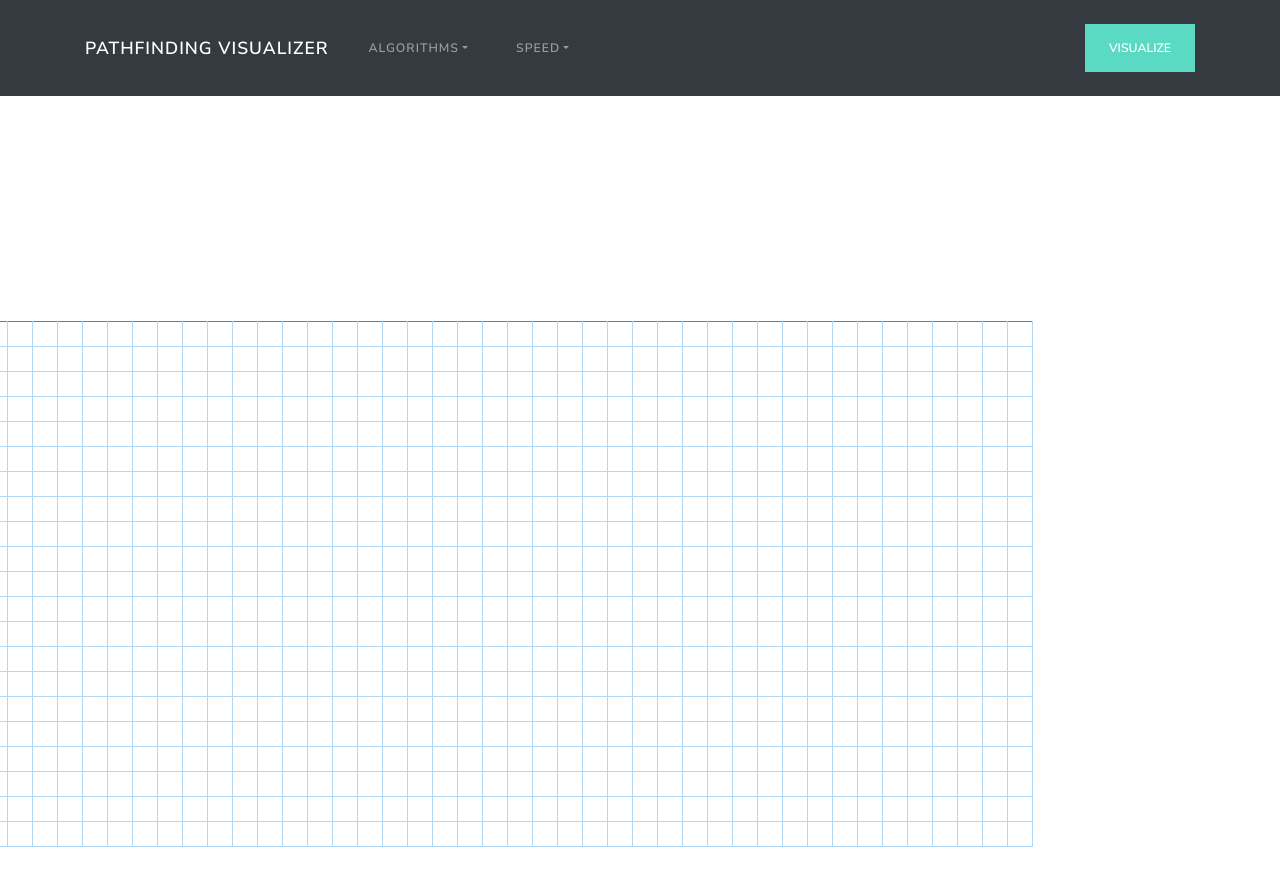
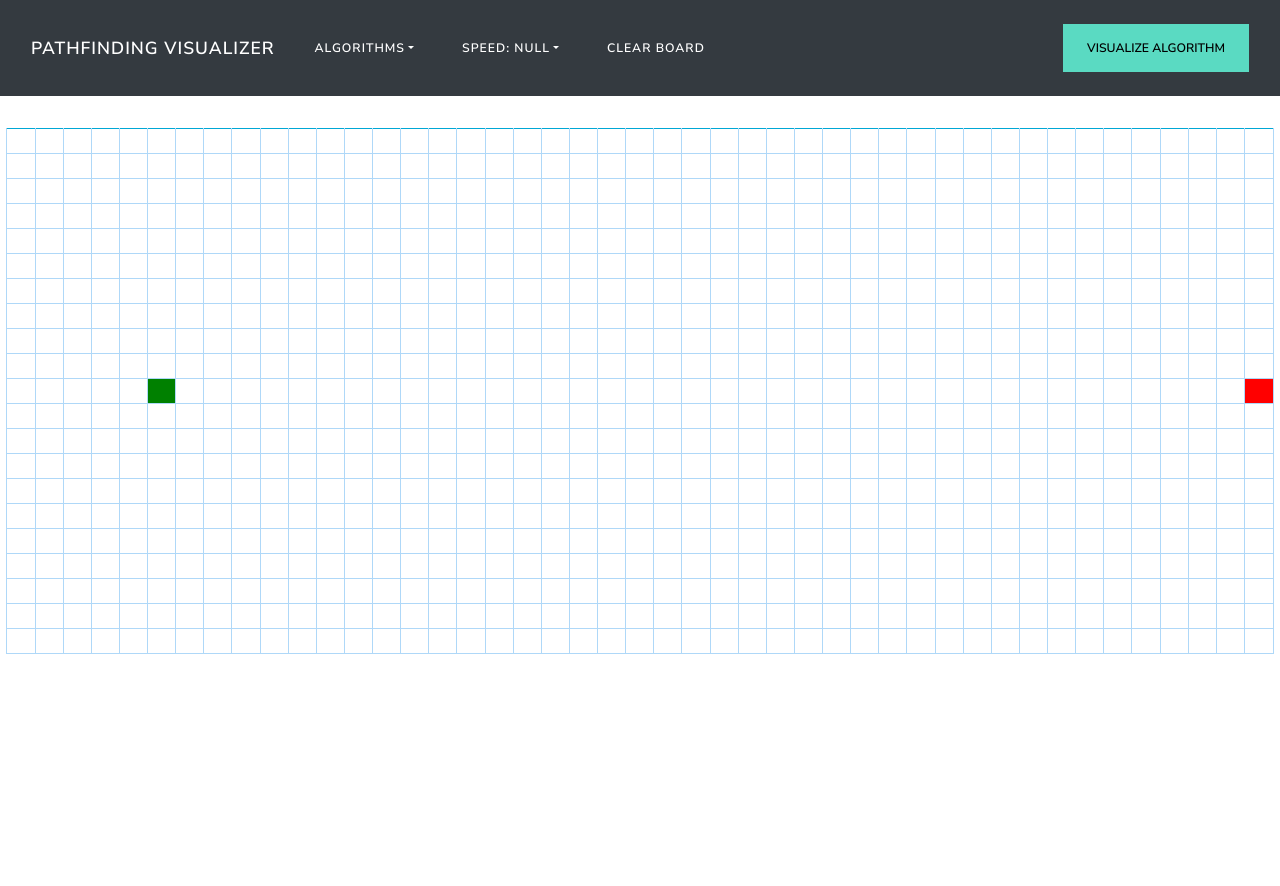
Before and after one commit to nitkkrjatin/pathfindingVisualizer, a React (Create React App) app in the folder pathfinding/: page / in a window 1280 px wide. Shown: the top 886 px of the page. After the commit the page ends 800 px from the top, so only its background shows below. Built offline with nearby package versions, Linux system fonts and the light colour scheme.

Commit message:
Added dijkstra algo and little animation

```diff
--- /dev/null
+++ b/pathfinding/src/algorithms.js
@@ -0,0 +1,69 @@
+export const dijkstra = (grid) => {
+  const ans = []
+  let start
+  let end
+  let nodes = []
+  for (let i = 0; i < grid.length; i++) {
+    let curr = []
+    for (let j = 0; j < grid[0].length; j++) {
+      let node = {
+        row: grid[i][j].row,
+        col: grid[i][j].col,
+        distance: 10000,
+        prev: null,
+        isStart: grid[i][j].isStart,
+        isFinish: grid[i][j].isFinish,
+        unvisited: true,
+        isVisited: false,
+      }
+      curr.push(node)
+      if (grid[i][j].isStart) start = node
+      if (grid[i][j].isFinish) end = node
+    }
+    nodes.push(curr)
+  }
+  return dijkstraAlgo(nodes, start, end, ans)
+}
+
+const dijkstraAlgo = (nodes, start, finish, ans) => {
+  start.distance = 0
+  let unvisitedNodes = getAllNodes(nodes)
+  while (!!unvisitedNodes.length) {
+    unvisitedNodes.sort((nodeA, nodeB) => nodeA.distance - nodeB.distance)
+    let curr = unvisitedNodes.shift()
+    if (curr.isWall) continue
+    if (curr.distance === 10000) return ans
+    curr.unvisited = false
+    ans.push(curr)
+    if (curr === finish) return ans
+    update(nodes, curr)
+  }
+}
+
+const update = (nodes, curr) => {
+  const unvisitedNeighbors = getNeighbors(nodes, curr)
+  for (const neighbors of unvisitedNeighbors) {
+    neighbors.distance = curr.distance + 1
+    neighbors.prev = curr
+  }
+}
+
+const getNeighbors = (nodes, curr) => {
+  const arr = []
+  const { row, col } = curr
+  if (row > 0) arr.push(nodes[row - 1][col])
+  if (row < nodes.length - 1) arr.push(nodes[row + 1][col])
+  if (col > 0) arr.push(nodes[row][col - 1])
+  if (col < nodes[0].length - 1) arr.push(nodes[row][col + 1])
+  return arr.filter((n) => n.unvisited)
+}
+
+const getAllNodes = (grid) => {
+  const nodes = []
+  for (const row of grid) {
+    for (const node of row) {
+      nodes.push(node)
+    }
+  }
+  return nodes
+}
--- a/pathfinding/src/components/Header.js
+++ b/pathfinding/src/components/Header.js
@@ -1,24 +1,114 @@
 import { LinkContainer } from 'react-router-bootstrap'
+import { useEffect } from 'react'
+import { useDispatch, useSelector } from 'react-redux'
+import { reset, update } from '../features/grid/gridSlice'
 import { Navbar, NavDropdown, Nav, Container, Button } from 'react-bootstrap'
+import { dijkstra } from '../algorithms'
 
 const Header = () => {
+  let algo = localStorage.getItem('algo')
+  let speed = localStorage.getItem('speed')
+  const dispatch = useDispatch()
+  const { grid } = useSelector((state) => state)
+
+  const onChange = (alg) => {
+    return () => {
+      localStorage.setItem('algo', alg)
+      algo = alg
+      dispatch(reset())
+    }
+  }
+  const onChangeSpeed = (s) => {
+    return () => {
+      localStorage.setItem('speed', s)
+      speed = s
+      dispatch(reset())
+    }
+  }
+
+  const animate = (path) => {
+    for (let i = 0; i < path.length; i++) {
+      setTimeout(() => {
+        const node = path[i]
+        const newNode = {
+          ...node,
+          isVisited: true,
+        }
+        dispatch(update(newNode))
+      }, 20 * i)
+    }
+  }
+
+  const visualizeDijkstra = () => {
+    const path = dijkstra(grid.nodes)
+    dispatch(reset())
+    animate(path)
+  }
+
+  const clear = () => {
+    dispatch(reset())
+  }
+
+  useEffect(() => {
+    dispatch(reset())
+  }, [algo, speed, dispatch])
   return (
     <Navbar bg='dark' variant='dark' expand='lg' collapseOnSelect>
-      <Container>
+      <Container fluid>
         <LinkContainer to='/'>
           <Navbar.Brand>Pathfinding Visualizer</Navbar.Brand>
         </LinkContainer>
         <Navbar.Toggle aria-controls='basic-navbar-nav' />
         <Navbar.Collapse id='basic-navbar-nav'>
-          <Nav className='mr-auto '>
-            <NavDropdown title='Algorithms'></NavDropdown>
-            <NavDropdown title='Speed' className='ml-auto'></NavDropdown>
-          </Nav>
+          {
+            <Nav className='mr-auto ' navbarScroll>
+              <NavDropdown title='Algorithms' menuVariant='dark' id='drop'>
+                <LinkContainer to='/#' style={{ fontWeight: 'bold' }}>
+                  <NavDropdown.Item id='item' onClick={onChange('dijkstra')}>
+                    Dijkstra's Algorithm
+                  </NavDropdown.Item>
+                </LinkContainer>
+                <LinkContainer to='/#' style={{ fontWeight: 'bold' }}>
+                  <NavDropdown.Item id='item' onClick={onChange('A*')}>
+                    A* Search
+                  </NavDropdown.Item>
+                </LinkContainer>
+              </NavDropdown>
+              <NavDropdown
+                title={`Speed: ${grid.speed}`}
+                className='ml-auto'
+                id='drop'
+              >
+                <LinkContainer to='/#' style={{ fontWeight: 'bold' }}>
+                  <NavDropdown.Item id='item' onClick={onChangeSpeed('slow')}>
+                    Slow
+                  </NavDropdown.Item>
+                </LinkContainer>
+                <LinkContainer to='/#' style={{ fontWeight: 'bold' }}>
+                  <NavDropdown.Item
+                    id='item'
+                    onClick={onChangeSpeed('average')}
+                  >
+                    Average
+                  </NavDropdown.Item>
+                </LinkContainer>
+                <LinkContainer to='/#' style={{ fontWeight: 'bold' }}>
+                  <NavDropdown.Item id='item' onClick={onChangeSpeed('fast')}>
+                    Fast
+                  </NavDropdown.Item>
+                </LinkContainer>
+              </NavDropdown>
+              <Nav.Link id='btn' onClick={clear}>
+                Clear Board
+              </Nav.Link>
+            </Nav>
+          }
           <Button
             // className='btn-btn-mr-auto navbar-btn'
-            style={{ color: 'white', backgroundColor: '#5adac2' }}
+            style={{ color: 'black', backgroundColor: '#5adac2' }}
+            onClick={visualizeDijkstra}
           >
-            Visualize
+            Visualize {grid.algo} Algorithm
           </Button>
         </Navbar.Collapse>
       </Container>
--- a/pathfinding/src/features/grid/gridSlice.js
+++ b/pathfinding/src/features/grid/gridSlice.js
@@ -1,4 +1,4 @@
-import { createSlice } from '@reduxjs/toolkit'
+import { createSlice, createAsyncThunk } from '@reduxjs/toolkit'
 
 const nodes = []
 for (let row = 0; row < 21; row++) {
@@ -7,25 +7,73 @@ for (let row = 0; row < 21; row++) {
     const currentNode = {
       row,
       col,
+      distance: 10000,
+      prev: null,
       isStart: row === 10 && col === 5,
       isFinish: row === 10 && col === 44,
       unvisited: true,
+      isVisited: false,
     }
     currentRow.push(currentNode)
   }
   nodes.push(currentRow)
 }
+const createGrid = () => {
+  const newGrid = []
+  for (let row = 0; row < 21; row++) {
+    const currentRow = []
+    for (let col = 0; col < 45; col++) {
+      const currentNode = {
+        row,
+        col,
+        distance: 10000,
+        prev: null,
+        isStart: row === 10 && col === 5,
+        isFinish: row === 10 && col === 44,
+        unvisited: true,
+        isVisited: false,
+      }
+      currentRow.push(currentNode)
+    }
+    newGrid.push(currentRow)
+  }
+  return newGrid
+}
+const algo = localStorage.getItem('algo')
+  ? localStorage.getItem('algo')
+  : 'dijkstra'
+const speed = localStorage.getItem('speed')
+  ? localStorage.getItem('speed')
+  : 'average'
 const intialState = {
   nodes,
+  algo: algo,
+  speed: speed,
+  isLoading: false,
 }
+
+export const update = createAsyncThunk('grid', (node) => {
+  return node
+})
 
 const gridSlice = createSlice({
   name: 'grid',
   initialState: intialState,
   reducers: {
     reset: (state) => {
-      state.nodes = nodes
+      state.nodes = createGrid()
+      state.algo = localStorage.getItem('algo')
+      state.speed = localStorage.getItem('speed')
     },
+  },
+  extraReducers: (builder) => {
+    builder
+      .addCase(update.fulfilled, (state, action) => {
+        state.nodes[action.payload.row][action.payload.col] = action.payload
+      })
+      .addCase(update.pending, (state) => {
+        state.isLoading = true
+      })
   },
 })
 
--- a/pathfinding/src/index.css
+++ b/pathfinding/src/index.css
@@ -2,13 +2,47 @@
     display: flex;
     align-items: center;
     justify-content: center;
-    padding-top:3;
     margin-left: 0.4rem;
-    margin-right: 27%;
-    height: 120vh;
+    margin-right: 0.4rem;
+    /* height: 120vh; */
 }
-.unvisited{
+.node{
     border: 1px solid rgb(175, 216, 248);
 
     background-color:white
   }
+  .node-visited{
+    background-color: blue;
+  }
+  .node-finish{
+    background-color: red;
+  }
+  .node-start{
+    background-color: green;
+  }
+  .dropdown-menu{
+    background-color: #343a40;
+  }
+  #btn:hover{
+    color: #16a085;
+  }
+  #btn{
+    color: white;
+    font-weight: bold;
+  }
+  #drop{
+    color:white
+  }
+
+  #drop:hover{
+    color: #16a085;
+  }
+
+  #item{
+    color:#343a40;
+    background-color: white;
+  }
+  #item:hover{
+    background-color: #16a085;
+    color: white;
+  }
--- a/pathfinding/src/screens/PathfindingVisualizer.js
+++ b/pathfinding/src/screens/PathfindingVisualizer.js
@@ -17,9 +17,15 @@ const PathfindingVisualizer = () => {
                 <td
                   key={`${rowIdx}-${nodeIdx}`}
                   id={`${rowIdx}-${nodeIdx}`}
-                  className={
-                    nodes[rowIdx][nodeIdx].unvisited ? 'unvisited' : 'visited'
-                  }
+                  className={`node ${
+                    nodes[rowIdx][nodeIdx].isFinish
+                      ? 'node-finish'
+                      : nodes[rowIdx][nodeIdx].isStart
+                      ? 'node-start'
+                      : nodes[rowIdx][nodeIdx].isVisited
+                      ? 'node-visited'
+                      : ''
+                  }`}
                 ></td>
               ))}
             </tr>
```
